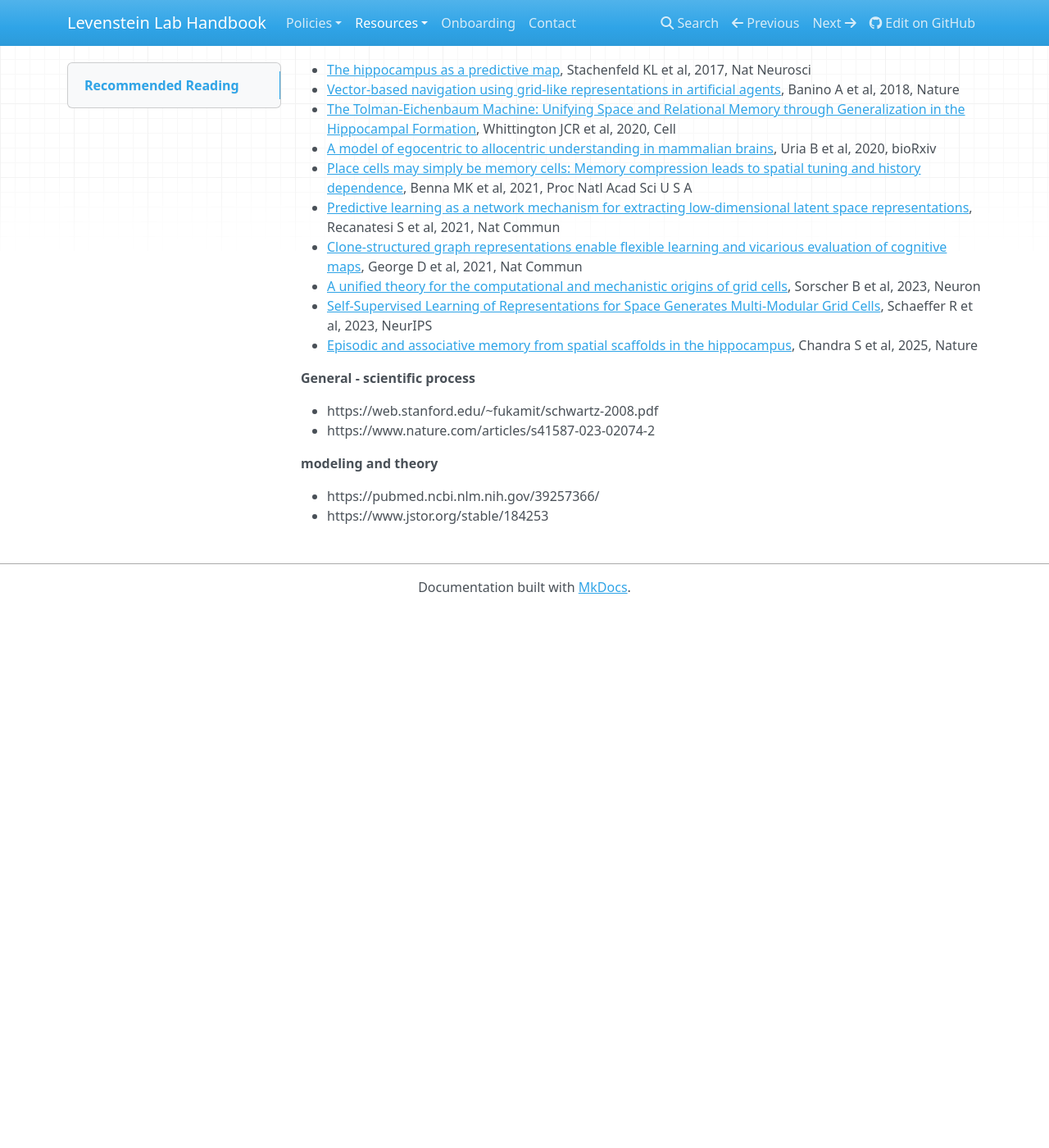
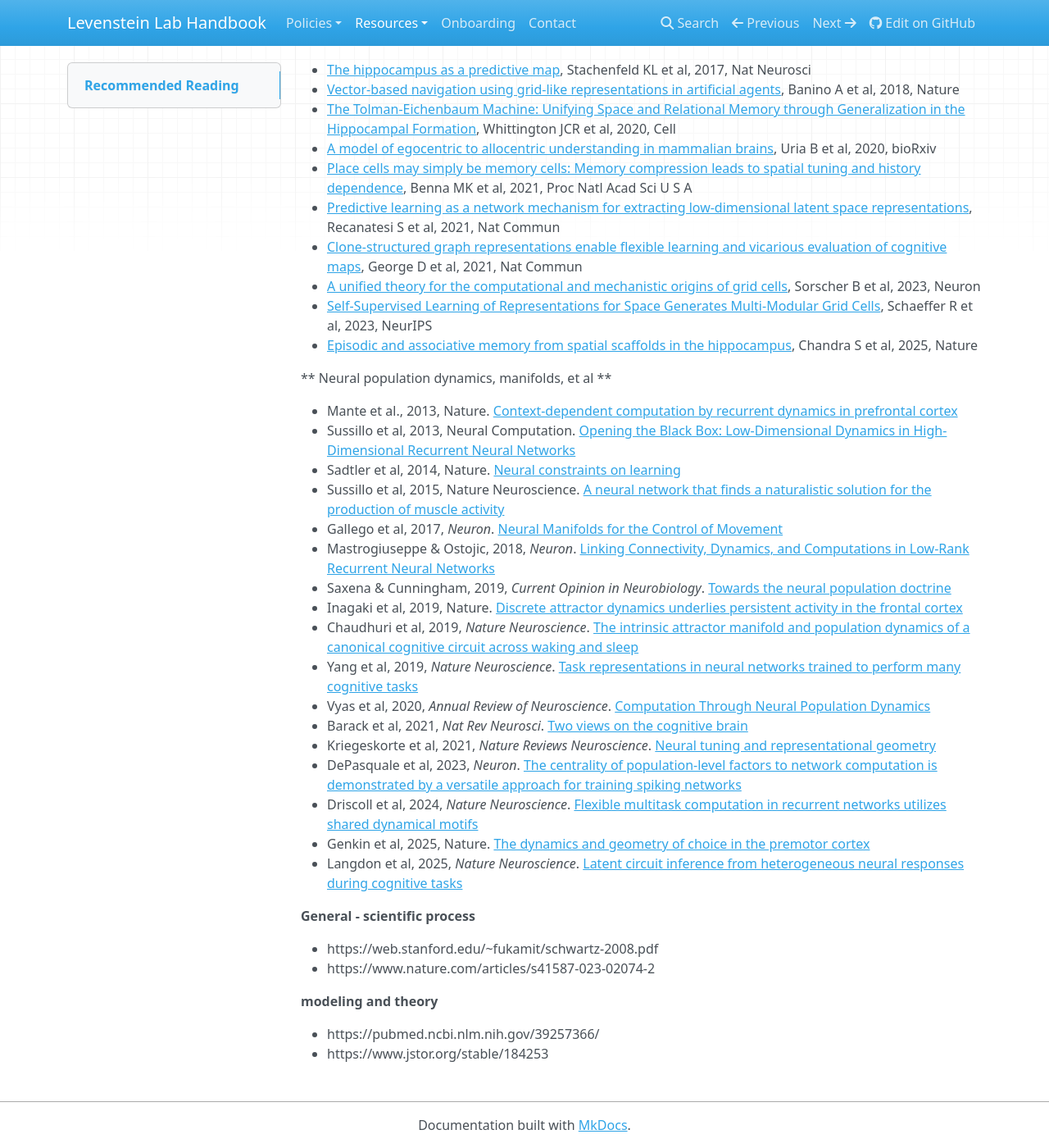
Before and after one commit to LevensteinLab/Lab-Handbook, an MkDocs documentation site: the page built from docs/Resources/recommended_reading.md, in a window 1280 px wide and 1400 px high, scrolled down 1029 px. Shown: the whole window at 82% size. Built offline with MkDocs 1.6.1, drawn with Linux system fonts in a browser that asks for light colours; nearby versions of some CDN libraries; before the commit the page ends 1773 px from its top, so only the background shows below that.

Commit message:
Add references on neural population dynamics
Added a new section on neural population dynamics with multiple references.

```diff
--- a/docs/Resources/recommended_reading.md
+++ b/docs/Resources/recommended_reading.md
@@ -52,6 +52,26 @@
 - [Self-Supervised Learning of Representations for Space Generates Multi-Modular Grid Cells](https://proceedings.neurips.cc/paper_files/paper/2023/hash/4846257e355f6923fc2a1fbe35099e91-Abstract-Conference.html), Schaeffer R et al, 2023, NeurIPS
 - [Episodic and associative memory from spatial scaffolds in the hippocampus](https://pubmed.ncbi.nlm.nih.gov/39814883/), Chandra S et al, 2025, Nature
 
+** Neural population dynamics, manifolds, et al **
+
+- Mante et al., 2013, Nature. [Context-dependent computation by recurrent dynamics in prefrontal cortex](https://pubmed.ncbi.nlm.nih.gov/24201281/)
+- Sussillo et al, 2013, Neural Computation. [Opening the Black Box: Low-Dimensional Dynamics in High-Dimensional Recurrent Neural Networks](https://direct.mit.edu/neco/article/25/3/626/7854/Opening-the-Black-Box-Low-Dimensional-Dynamics-in)
+- Sadtler et al, 2014, Nature. [Neural constraints on learning](https://www.nature.com/articles/nature13665)
+- Sussillo et al, 2015, Nature Neuroscience. [A neural network that finds a naturalistic solution for the production of muscle activity](https://www.nature.com/articles/nn.4042)
+- Gallego et al, 2017, *Neuron*. [Neural Manifolds for the Control of Movement](https://www.sciencedirect.com/science/article/pii/S0896627317304634)
+- Mastrogiuseppe & Ostojic, 2018, *Neuron*. [Linking Connectivity, Dynamics, and Computations in Low-Rank Recurrent Neural Networks](https://www.sciencedirect.com/science/article/pii/S0896627318305439)
+- Saxena & Cunningham, 2019, *Current Opinion in Neurobiology*. [Towards the neural population doctrine](https://www.sciencedirect.com/science/article/pii/S0959438818300990)
+- Inagaki et al, 2019, Nature. [Discrete attractor dynamics underlies persistent activity in the frontal cortex](https://pubmed.ncbi.nlm.nih.gov/30728503/)
+- Chaudhuri et al, 2019, *Nature Neuroscience*. [The intrinsic attractor manifold and population dynamics of a canonical cognitive circuit across waking and sleep](https://www.nature.com/articles/s41593-019-0460-x)
+- Yang et al, 2019, *Nature Neuroscience*. [Task representations in neural networks trained to perform many cognitive tasks](https://pubmed.ncbi.nlm.nih.gov/30643294/)
+- Vyas et al, 2020, *Annual Review of Neuroscience*. [Computation Through Neural Population Dynamics](https://www.annualreviews.org/content/journals/10.1146/annurev-neuro-092619-094115)
+- Barack et al, 2021, *Nat Rev Neurosci*. [Two views on the cognitive brain](https://pubmed.ncbi.nlm.nih.gov/33859408/)
+- Kriegeskorte et al, 2021, *Nature Reviews Neuroscience*. [Neural tuning and representational geometry](https://www.nature.com/articles/s41583-021-00502-3)
+- DePasquale et al, 2023, *Neuron*. [The centrality of population-level factors to network computation is demonstrated by a versatile approach for training spiking networks](https://www.sciencedirect.com/science/article/pii/S0896627322010807)
+- Driscoll et al, 2024, *Nature Neuroscience*. [Flexible multitask computation in recurrent networks utilizes shared dynamical motifs](https://www.nature.com/articles/s41593-024-01668-6)
+- Genkin et al, 2025, Nature. [The dynamics and geometry of choice in the premotor cortex](https://www.nature.com/articles/s41586-025-09199-1)
+- Langdon et al, 2025, *Nature Neuroscience*. [Latent circuit inference from heterogeneous neural responses during cognitive tasks](https://www.nature.com/articles/s41593-025-01869-7)
+
 **General - scientific process**
 
 - https://web.stanford.edu/~fukamit/schwartz-2008.pdf
```
